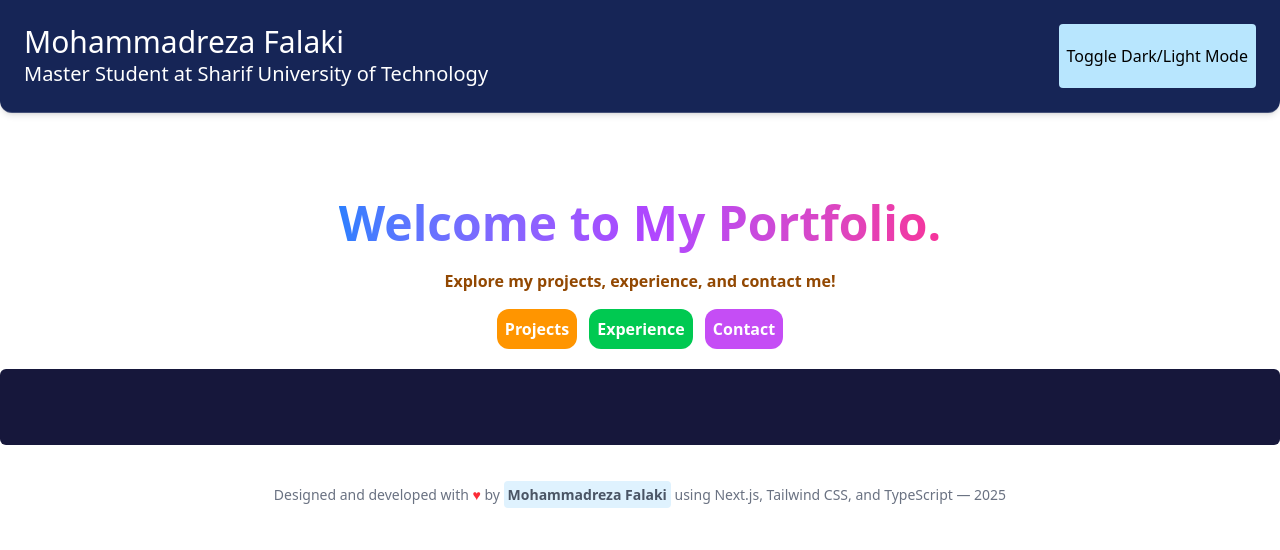
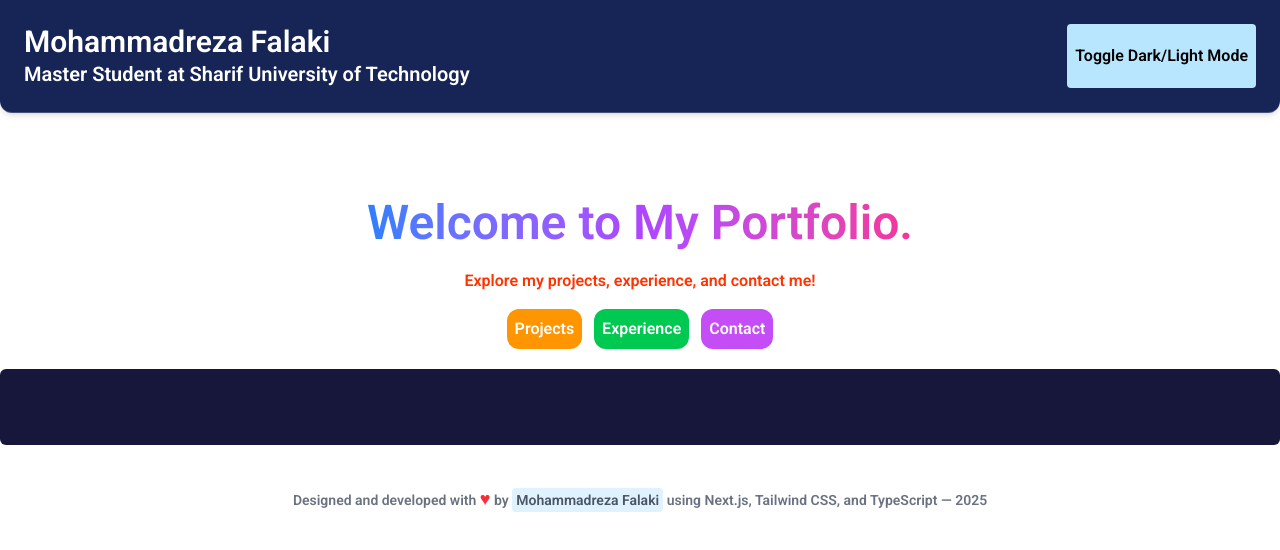
Before and after one commit to Mohammad-Reza-Falaki/my-new-portfolio, a Next.js app: page / in a window 1280 px wide. Shown: the top 550 px of the page. Built offline with nearby package versions, Linux system fonts and the light colour scheme.

Commit message:
Some UI updates added.

```diff
--- a/src/app/layout.tsx
+++ b/src/app/layout.tsx
@@ -1,19 +1,10 @@
 import type { Metadata } from "next";
-import { Geist, Geist_Mono, Roboto } from "next/font/google";
+import { Roboto } from "next/font/google";
 import "./globals.css";
-
-const geistSans = Geist({
-  variable: "--font-geist-sans",
-  subsets: ["latin"],
-});
-
-const geistMono = Geist_Mono({
-  variable: "--font-geist-mono",
-  subsets: ["latin"],
-});
 
 const roboto = Roboto({
   variable: "--font-geist-roboto",
+  weight: "600",
   subsets: ["latin"],
 });
 
@@ -30,7 +21,7 @@ export default function RootLayout({
   return (
     <html lang="en">
       <body
-        className={`${geistSans.variable} ${geistMono.variable} ${roboto.variable} bg-gradient-to-r from-[#0a0f1c] to-[#1e293b] text-white min-h-screen`}
+        className={`${roboto.className} bg-gradient-to-r from-[#0a0f1c] to-[#1e293b] text-white min-h-screen`}
       >
         {children}
       </body>
--- a/src/app/page.tsx
+++ b/src/app/page.tsx
@@ -39,7 +39,7 @@ export default function Home() {
         <h2 className="text-4xl text-center md:text-5xl leading-tight font-bold mb-4 bg-gradient-to-r from-blue-500 via-purple-500 to-pink-500 text-transparent bg-clip-text">
           Welcome to My Portfolio.
         </h2>
-        <p className="mb-4 text-[#924802] font-bold">
+        <p className="mb-4 text-[#ff3300] font-bold">
           Explore my projects, experience, and contact me!
         </p>
         <div className="flex flex-col text-center md:flex-row gap-3">
@@ -65,7 +65,7 @@ export default function Home() {
       </div>
       <div>
         <footer className="text-center text-sm py-10 text-gray-500 dark:text-gray-400">
-          Designed and developed with <span className="text-red-500">♥</span> by{" "}
+          Designed and developed with <span className="text-red-500 text-lg">♥</span> by{" "}
           <strong className="bg-sky-100 p-0.5 md:p-1 rounded text-gray-600 hover:bg-sky-300 transition-colors duration-200">
             Mohammadreza Falaki
           </strong>{" "}
```
